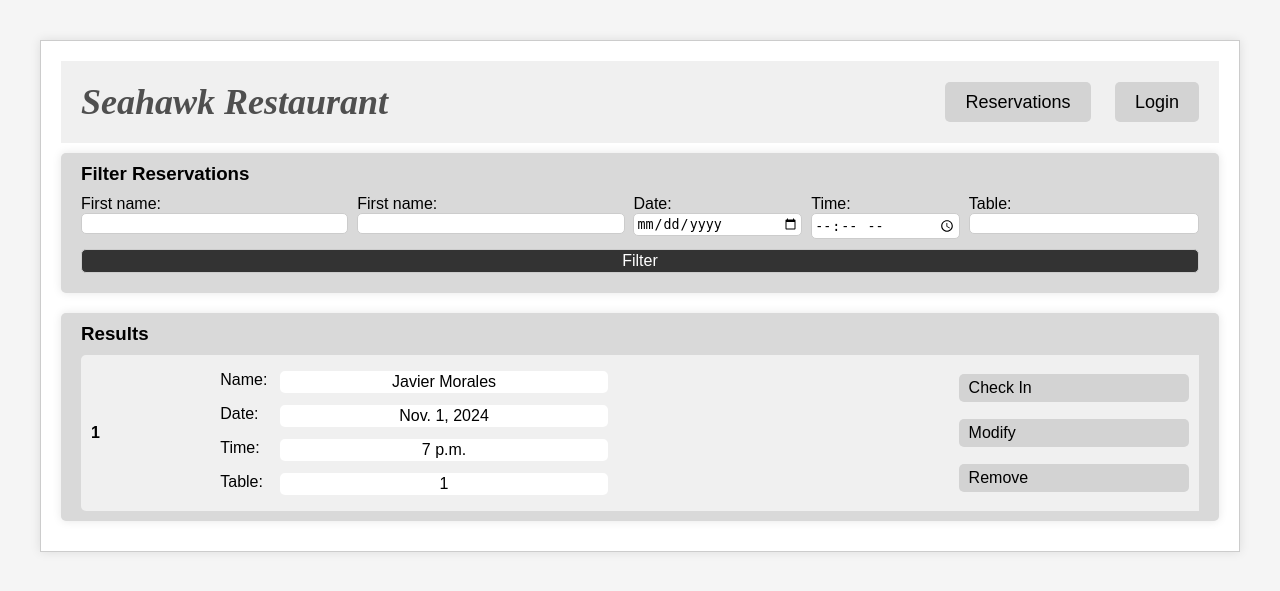
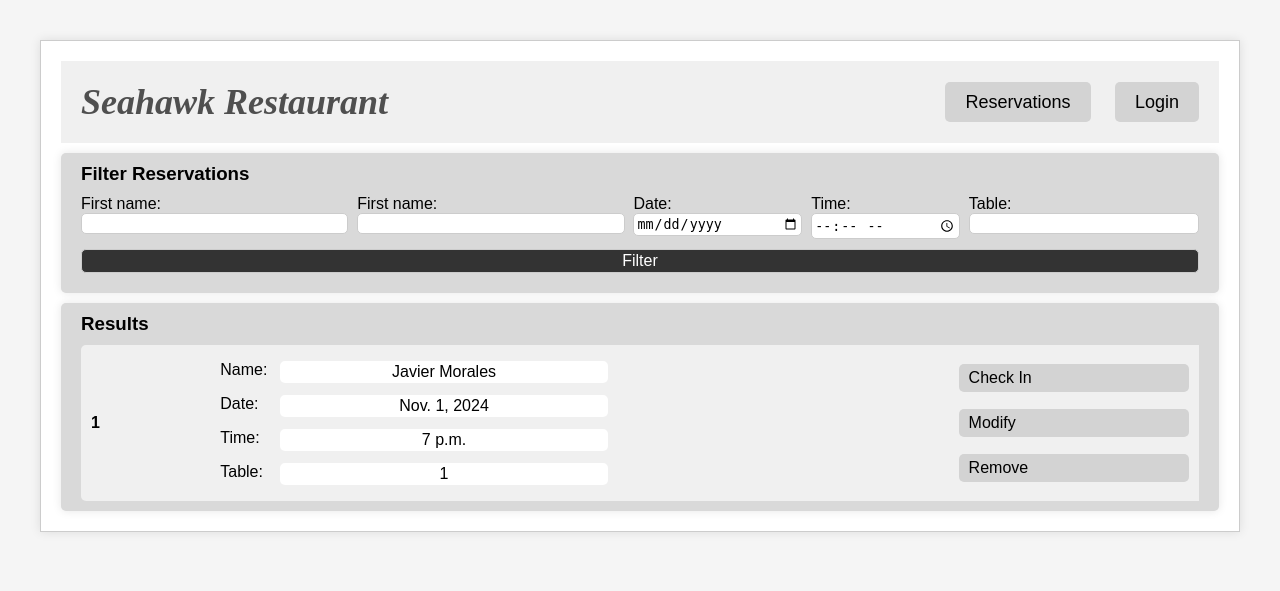
Before and after one commit to j-mrles/DjangoRestaurant, a Django app: page /reservations/viewall in a window 1280 px wide. Shown: the top 591 px of the page. Run offline with Django 5.2, Linux system fonts and the light colour scheme; data comes from the database, SQL or seed files in the repository.

Commit message:
Changed margin for result pane

```diff
--- a/pages/static/css/ReservationView.css
+++ b/pages/static/css/ReservationView.css
@@ -53,7 +53,6 @@
     padding: 10px 20px;
     border-radius: 5px;
     box-shadow: 0 0 10px rgba(0, 0, 0, 0.1);
-    margin: 10px auto;
     text-align: left;
     width: 100%;
     max-width: 1200px;
```
